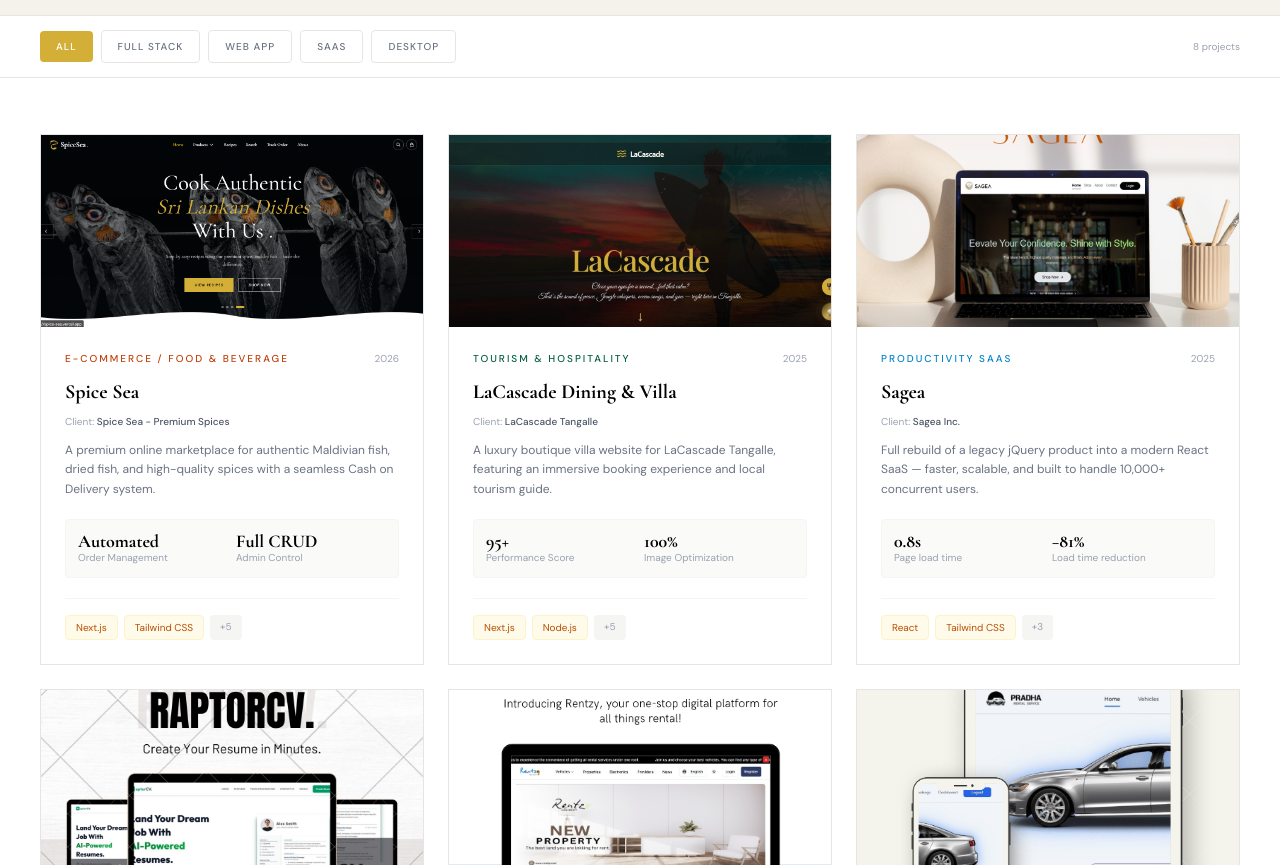
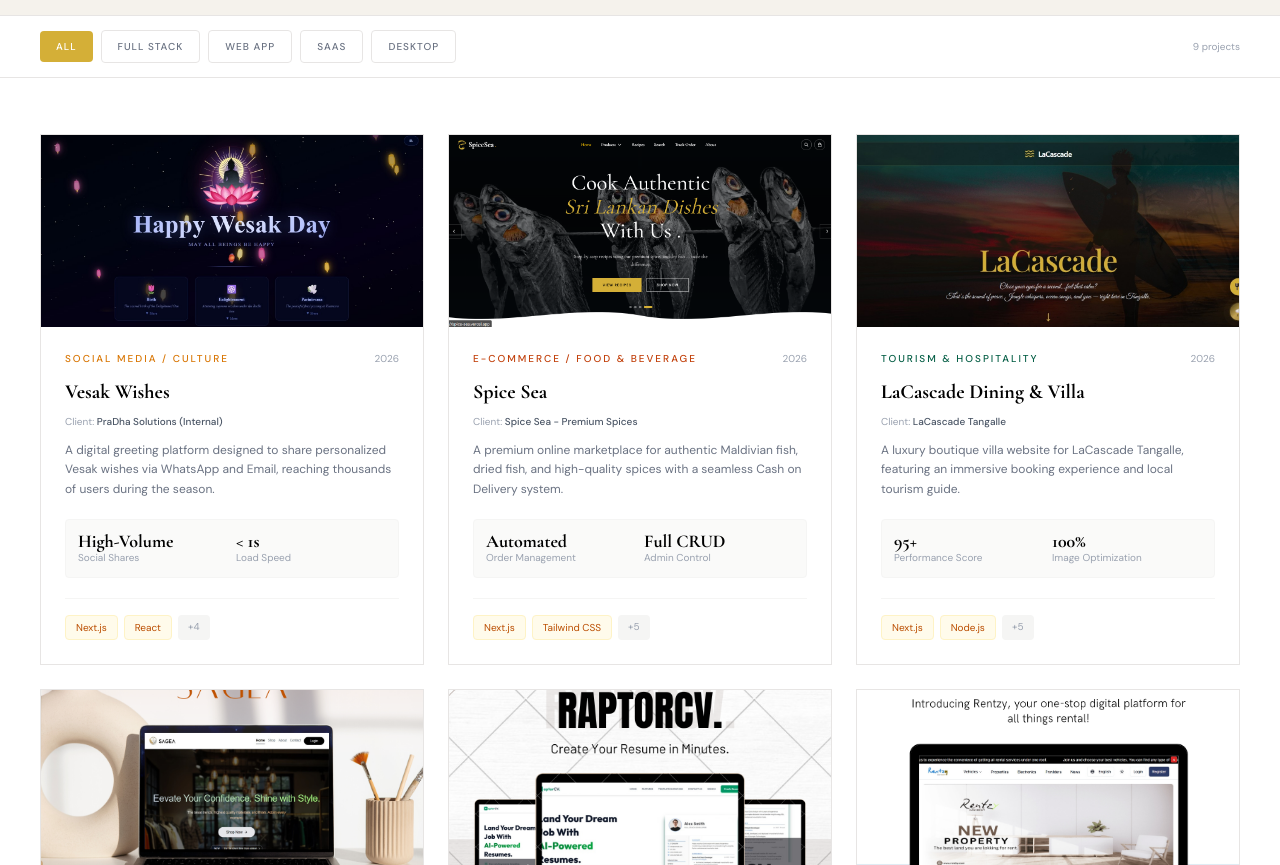
Before and after one commit to sineth1222/pradha-portfolio, a Next.js app: page /portfolio in a window 1280 px wide. Shown: the part 320-1185 px from the top of the page. Built offline with nearby package versions, Linux system fonts and the light colour scheme.

Commit message:
update v2.2

```diff
--- a/data/projects.ts
+++ b/data/projects.ts
@@ -28,6 +28,45 @@
 };
 
 export const projects: Project[] = [
+  {
+    id: "vesak-wishes",
+    title: "Vesak Wishes",
+    category: "Web App · Next.js",
+    image: "/assets/work/wesakwishes.jpeg", // ඔයාගේ image path එක මෙතනට දාන්න
+    categoryTag: "Web App",
+    client: "PraDha Solutions (Internal)",
+    industry: "Social Media / Culture",
+    year: "2026",
+    description:
+      "A digital greeting platform designed to share personalized Vesak wishes via WhatsApp and Email, reaching thousands of users during the season.",
+    fullDescription:
+      "Vesak Wishes is a community-focused web application built to digitize traditional greeting cards. It allows users to generate and share high-quality digital Vesak cards and messages instantly across social platforms, focusing on ease of use and mobile accessibility.",
+    challenge:
+      "The goal was to create a lightweight, high-traffic capable platform that could handle thousands of simultaneous users during the festive season. It needed to be highly shareable and performant on slow mobile connections.",
+    solution:
+      "Developed using Next.js for optimized performance and SEO. Implemented a seamless integration with the Web Share API for native mobile sharing (WhatsApp/Messenger). Used Tailwind CSS for a serene, spiritual UI design and optimized image assets for instant loading.",
+    outcome:
+      "Successfully launched as an internal initiative by PraDha Solutions. The platform facilitated thousands of digital greetings, promoting eco-friendly celebrations by reducing paper waste and connecting Sri Lankans globally.",
+    results: [
+      { label: "Social Shares", value: "High-Volume" },
+      { label: "Load Speed", value: "< 1s" },
+      { label: "Mobile Optimized", value: "100%" },
+      { label: "Eco Impact", value: "Paperless" },
+    ],
+    tech: [
+      "Next.js",
+      "React",
+      "Tailwind CSS",
+      "Web Share API",
+      "Vercel",
+      "Lucide Icons",
+    ],
+    liveUrl: "https://vesak-wishes.vercel.app/",
+    githubUrl: "https://github.com/sineth1222/vesak-wishes", // GitHub link එක හරිද බලන්න
+    featured: false,
+    color: "bg-amber-50", // වෙසක් පහන් වල ආලෝකය නිරූපණය වන පාටක්
+    accentColor: "#d97706",
+  },
   {
     id: "spice-sea",
     title: "Spice Sea",
@@ -76,7 +115,7 @@
     categoryTag: "Web App",
     client: "LaCascade Tangalle",
     industry: "Tourism & Hospitality",
-    year: "2025",
+    year: "2026",
     description:
       "A luxury boutique villa website for LaCascade Tangalle, featuring an immersive booking experience and local tourism guide.",
     fullDescription:
```
Also changed, not shown: public/assets/work/wesakwishes.jpeg (added).
